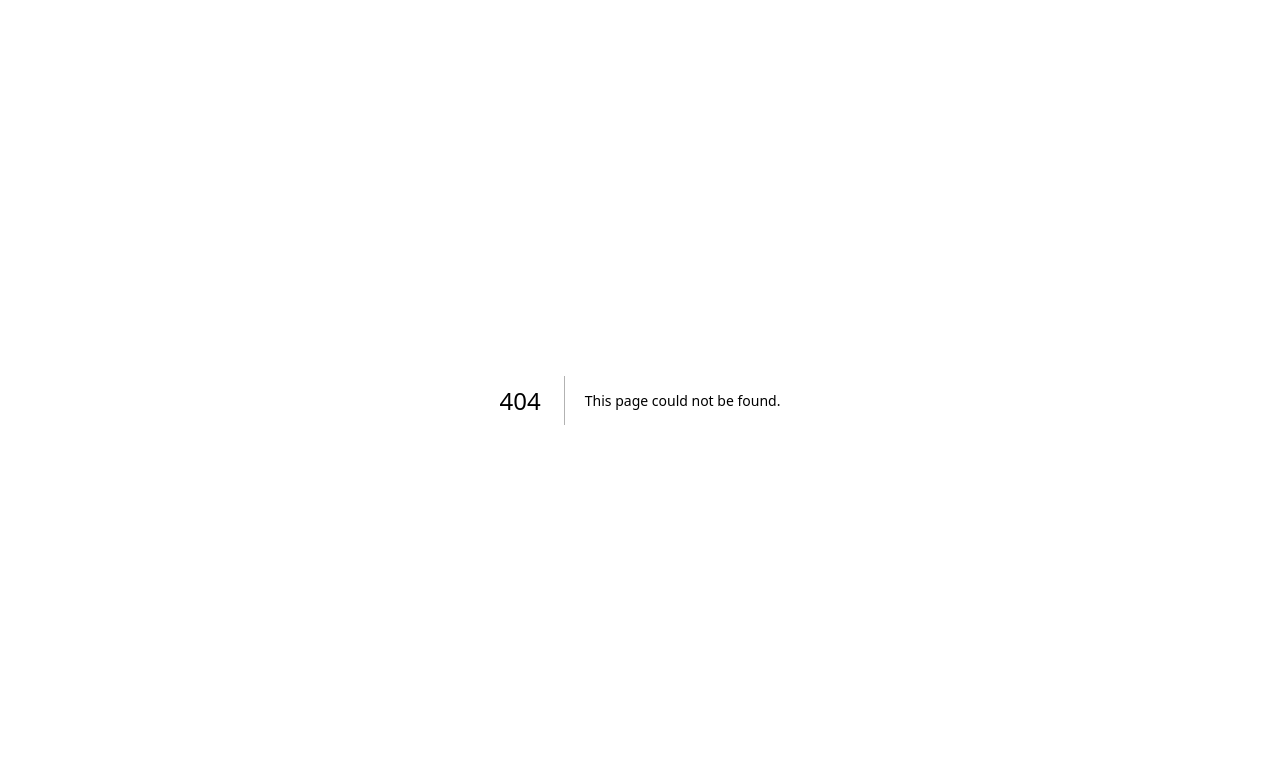
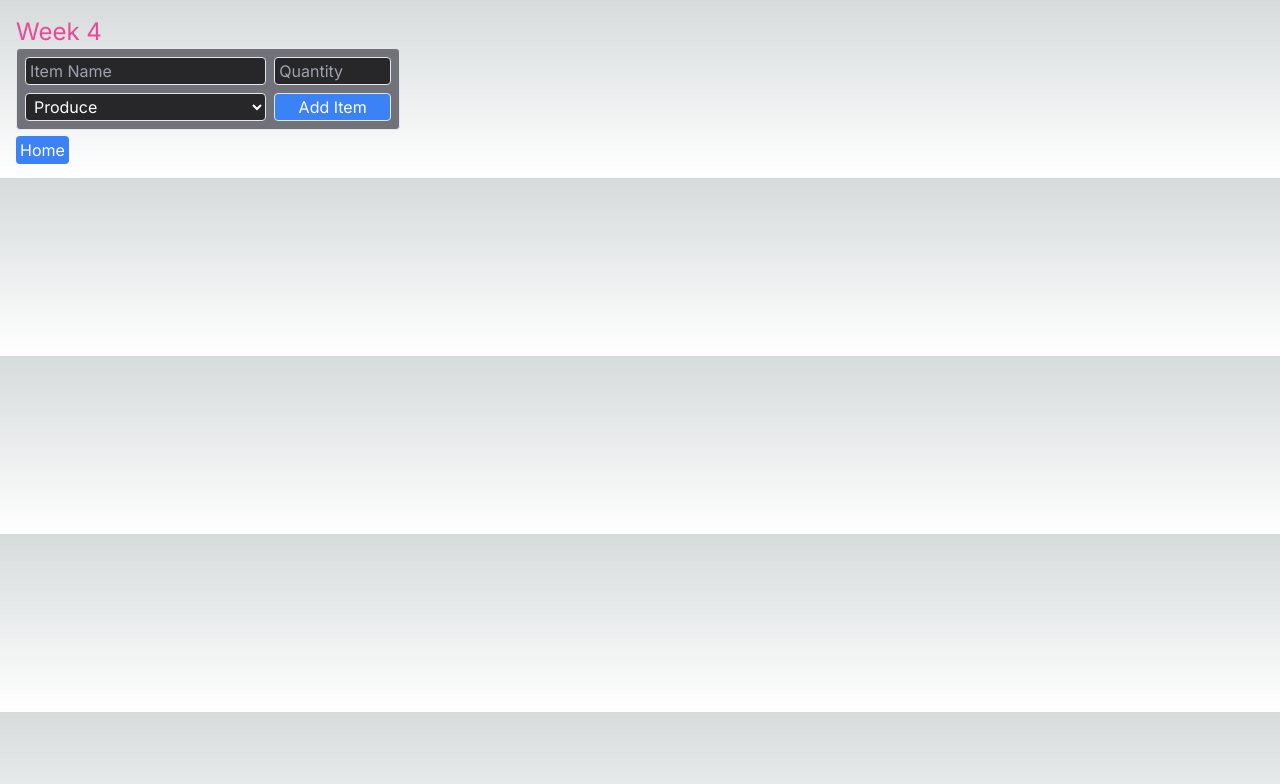
Before and after one commit to MattYackel/cprg306-assignments, a Next.js app: page /week4 in a window 1280 px wide. Before the commit this address had no page. Shown: the top 784 px of the page. Built offline with nearby package versions, Linux system fonts and the light colour scheme.

Commit message:
Adds Week4

```diff
--- a/app/page.js
+++ b/app/page.js
@@ -16,6 +16,11 @@ export default function Home() {
           Week 3
         </Link>
       </p>
+      <p>
+        <Link href="/week4" className="text-blue-500 hover:text-blue-600">
+          Week 4
+        </Link>
+      </p>
     </main>
   );
 }
--- /dev/null
+++ b/app/week4/new-item.js
@@ -0,0 +1,91 @@
+"use client";
+
+import { useState } from "react";
+
+export default function Item() {
+  const [name, setName] = useState("");
+  const [quantity, setQuantity] = useState("");
+  const [category, setCategory] = useState("");
+
+  const handleSubmit = (event) => {
+    event.preventDefault();
+
+    const item = {
+      name,
+      quantity,
+      category,
+    };
+
+    console.log(item);
+    alert(
+      "Item Name: " +
+        item.name +
+        "\nQuantity: " +
+        item.quantity +
+        "\nCategory: " +
+        item.category
+    );
+
+    setName("");
+    setQuantity("");
+    setCategory("");
+  };
+
+  const handleNameChange = (event) => {
+    setName(event.target.value);
+  };
+  const handleQuantityChange = (event) => {
+    setQuantity(Number(event.target.value));
+  };
+  const handleCategoryChange = (event) => {
+    setCategory(event.target.value);
+  };
+
+  return (
+    <div className="border mb-2 p-2 rounded bg-zinc-500 max-w-sm">
+      <form onSubmit={handleSubmit} className="grid grid-cols-3 gap-2">
+        <input
+          required
+          type="text"
+          placeholder="Item Name"
+          onChange={handleNameChange}
+          value={name}
+          className="border h-7 col-span-2 w-full px-1 bg-zinc-800 block text-white rounded"
+        ></input>
+        <input
+          required
+          type="number"
+          min="1"
+          max="99"
+          placeholder="Quantity"
+          onChange={handleQuantityChange}
+          value={quantity}
+          className="border h-7 w-full px-1 bg-zinc-800 text-white rounded"
+        ></input>
+        <select
+          value={category}
+          onChange={handleCategoryChange}
+          className="border col-span-2 h-7 w-full bg-zinc-800 px-1 text-white rounded"
+        >
+          <option value="Produce">Produce</option>
+          <option value="Dairy">Dairy</option>
+          <option value="Bakery">Bakery</option>
+          <option value="Meat">Meat</option>
+          <option value="Frozen Foods">Frozen Foods</option>
+          <option value="Canned Goods">Canned Goods</option>
+          <option value="Dry Goods">Dry Goods</option>
+          <option value="Beverages">Beverages</option>
+          <option value="Snacks">Snacks</option>
+          <option value="Household">Household</option>
+          <option value="Other">Other</option>
+        </select>
+        <button
+          type="submit"
+          className="border h-7 text-white bg-blue-500 rounded hover:bg-blue-600"
+        >
+          Add Item
+        </button>
+      </form>
+    </div>
+  );
+}
--- /dev/null
+++ b/app/week4/page.js
@@ -0,0 +1,17 @@
+import Link from "next/link";
+import Item from "./new-item";
+
+export default function Page() {
+  return (
+    <main className="p-4">
+      <h1 className="text-pink-500 text-2xl text-bold max-w-xs">Week 4</h1>
+      <Item />
+      <Link
+        href="/"
+        className="p-1 text-white bg-blue-500 rounded hover:bg-blue-600"
+      >
+        Home
+      </Link>
+    </main>
+  );
+}
```
